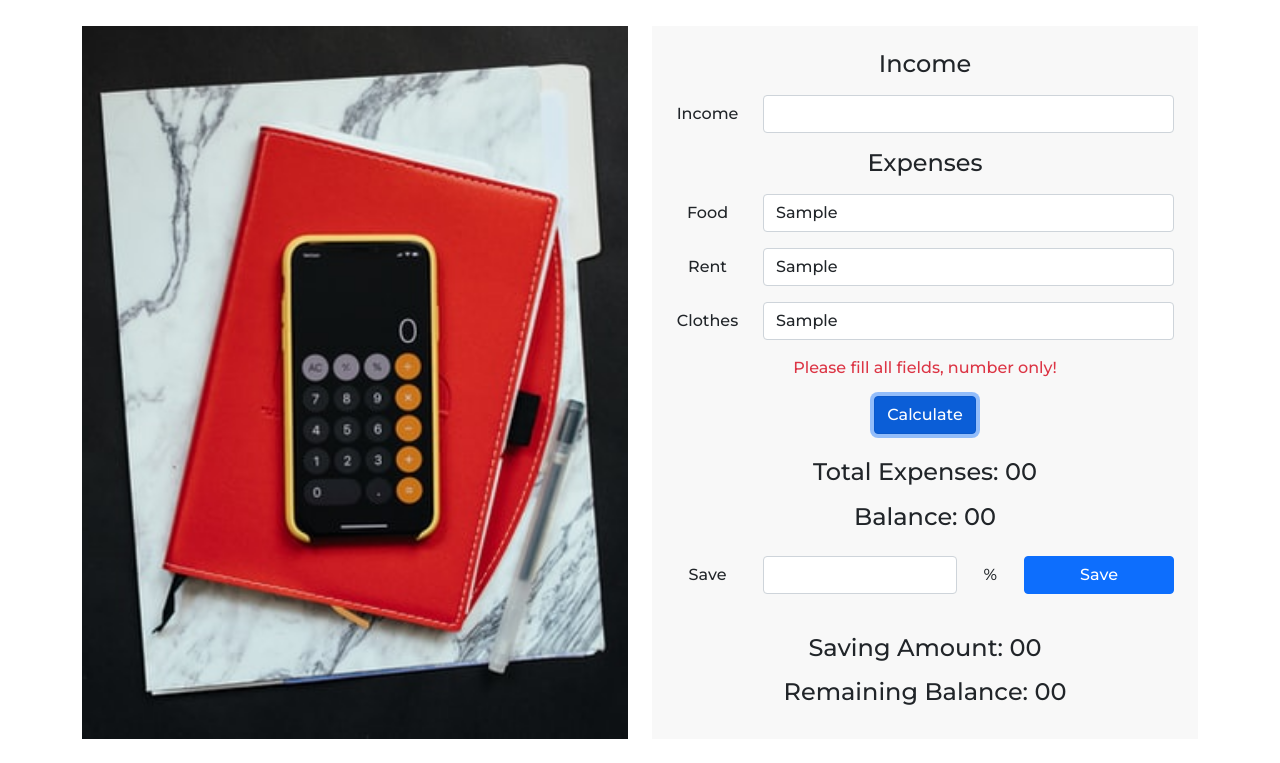
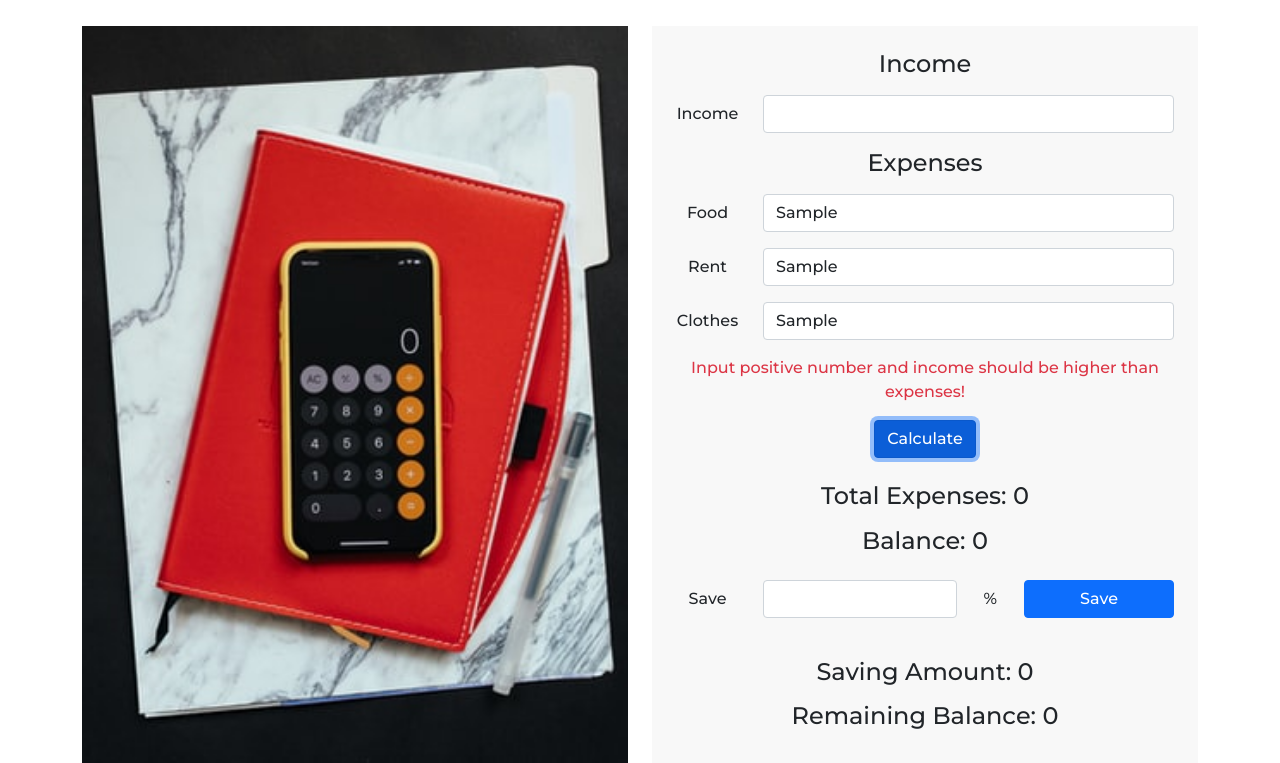
Before and after one commit to biswajit-adhikary/Budget-Planner, a plain HTML site: page index.html in a window 1280 px wide. Both pictures are taken after typing "Sample", "Sample", "Sample" into the empty fields and a click on the button "Calculate". Shown: the part 108-871 px from the top of the page. Before the commit the page ends 847 px from the top, so only its background shows below. Drawn offline with nearby package versions, Linux system fonts and the light colour scheme.

Commit message:
Error handling done

```diff
--- a/index.html
+++ b/index.html
@@ -68,8 +68,8 @@
                             <div id="error-number" class="text-danger mb-3"></div>
                             <div id="error-expenses" class="text-danger mb-3"></div>
                             <button type="button" class="btn btn-primary mb-4" id="button-calculate">Calculate</button>
-                            <h4 class="mb-3">Total Expenses: <span id="total-expenses">00</span></h4>
-                            <h4 class="mb-3">Balance: <span id="balance">00</span> </h4>
+                            <h4 class="mb-3">Total Expenses: <span id="total-expenses">0</span></h4>
+                            <h4 class="mb-3">Balance: <span id="balance">0</span> </h4>
                         </div>
                         <!-- saving -->
                         <div class="saving-form mt-4">
@@ -85,8 +85,8 @@
                                 </div>
                             </div>
                             <div id="error-saving" class="text-danger mb-3"></div>
-                            <h4 class="mb-3">Saving Amount: <span id="saving-amount">00</span></h4>
-                            <h4>Remaining Balance: <span id="remaining-balance">00</span> </h4>
+                            <h4 class="mb-3">Saving Amount: <span id="saving-amount">0</span></h4>
+                            <h4>Remaining Balance: <span id="remaining-balance">0</span> </h4>
                         </div>
                     </div>
                 </div>
--- a/js/scripts.js
+++ b/js/scripts.js
@@ -6,63 +6,67 @@ function calculateExpenses() {
     const rentExpenses = parseFloat(rentExpensesInput.value);
     const clothesExpensesInput = document.getElementById('clothes-expenses');
     const clothesExpenses = parseFloat(clothesExpensesInput.value);
+    if (foodExpenses >= 0 && rentExpenses >= 0 && clothesExpenses >= 0) {
         const totalExpenses = foodExpenses + rentExpenses + clothesExpenses;
         return totalExpenses;
     }
+}
+
 
 // calculate balance
 function calculateBalance() {
     const totalIncomeInput = document.getElementById('input-income');
     const totalIncome = parseFloat(totalIncomeInput.value);
     const totalExpenses = calculateExpenses();
-    if (totalExpenses > totalIncome) {
     const balanceNow = totalIncome - totalExpenses;
-        document.getElementById('error-expenses').innerText = "Expenses is greater than income!"
-        return balanceNow;
-    } else {
-        const balanceNow = totalIncome - totalExpenses;
-        document.getElementById('error-expenses').innerText = ""
     return balanceNow;
 }
 
+// calculate balance & expenses
+document.getElementById('button-calculate').addEventListener('click', function () {
+    const currentExpenses = calculateExpenses();
+    const balanceNow = calculateBalance();
+    if (currentExpenses > 0 && balanceNow > 0) {
+        document.getElementById('error-number').innerText = "";
+        document.getElementById('total-expenses').innerHTML = currentExpenses;
+        document.getElementById('balance').innerHTML = balanceNow;
+    } else {
+        document.getElementById('error-number').innerText = "Input positive number and income should be higher than expenses!";
+        document.getElementById('total-expenses').innerHTML = 0;
+        document.getElementById('balance').innerHTML = 0;
+        return;
     }
+
+})
+
 
 // calculate saving
 function calculateSaving() {
     const balanceNow = calculateBalance();
     const savingRateInput = document.getElementById('input-saving');
     const savingRate = parseFloat(savingRateInput.value);
+    if (savingRate > 0 && savingRate <= 100) {
+        document.getElementById('error-saving').innerText = "";
         const savingAmount = (balanceNow * savingRate) / 100;
         return savingAmount;
+    } else {
+        document.getElementById('error-saving').innerText = "Saving rate should be positive number between 1 - 100!";
+        return;
+    }
 }
 
-// calculate balance & expenses
-document.getElementById('button-calculate').addEventListener('click', function () {
-    const currentExpenses = calculateExpenses();
-    const balanceNow = calculateBalance();
-    if (currentExpenses > 0) {
-        document.getElementById('total-expenses').innerHTML = currentExpenses;
-        document.getElementById('balance').innerHTML = balanceNow;
-        document.getElementById('error-number').innerText = "";
-    } else {
-        document.getElementById('error-number').innerText = "Please fill all fields, number only!";
-        document.getElementById('total-expenses').innerHTML = '00';
-        document.getElementById('balance').innerHTML = '00';
-    }
-})
 
 // calculate saving & remaining balance
 document.getElementById('saving-calculate').addEventListener('click', function () {
     const balanceNow = calculateBalance();
     const savingAmount = calculateSaving();
-    if (balanceNow > 0 && savingAmount > 0) {
     const remainingBalance = balanceNow - savingAmount;
+    if (savingAmount > 0 && balanceNow > 0) {
         document.getElementById('saving-amount').innerHTML = savingAmount;
         document.getElementById('remaining-balance').innerHTML = remainingBalance;
-        document.getElementById('error-saving').innerText = "";
     } else {
-        document.getElementById('error-saving').innerText = "Need some balance for saving!";
-        document.getElementById('saving-amount').innerHTML = "00";
-        document.getElementById('remaining-balance').innerHTML = "00";
+        document.getElementById('saving-amount').innerHTML = 0;
+        document.getElementById('remaining-balance').innerHTML = 0;
+        return;
     }
 })
```
Lines whose indentation alone changed are shown as unchanged.
